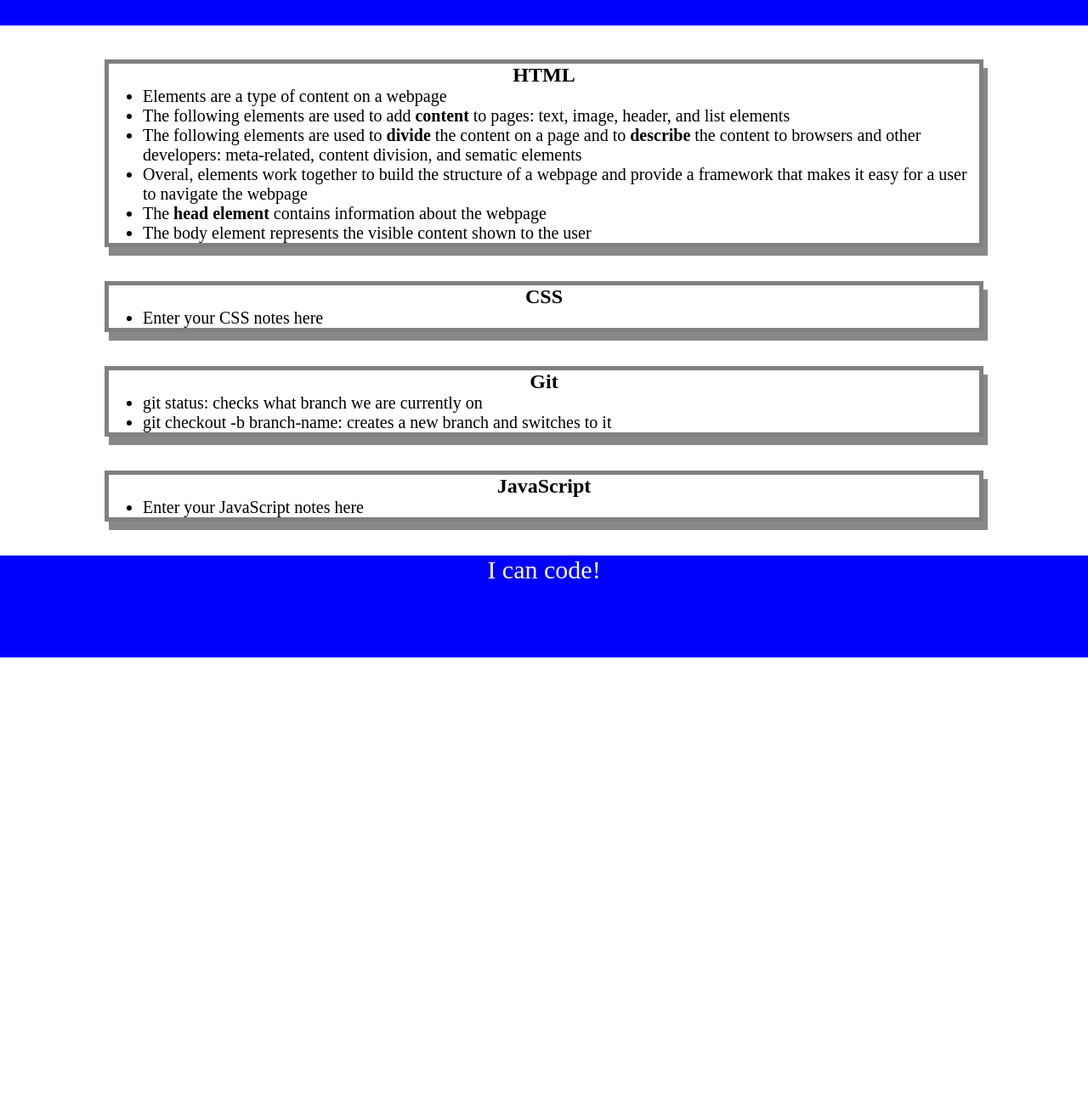
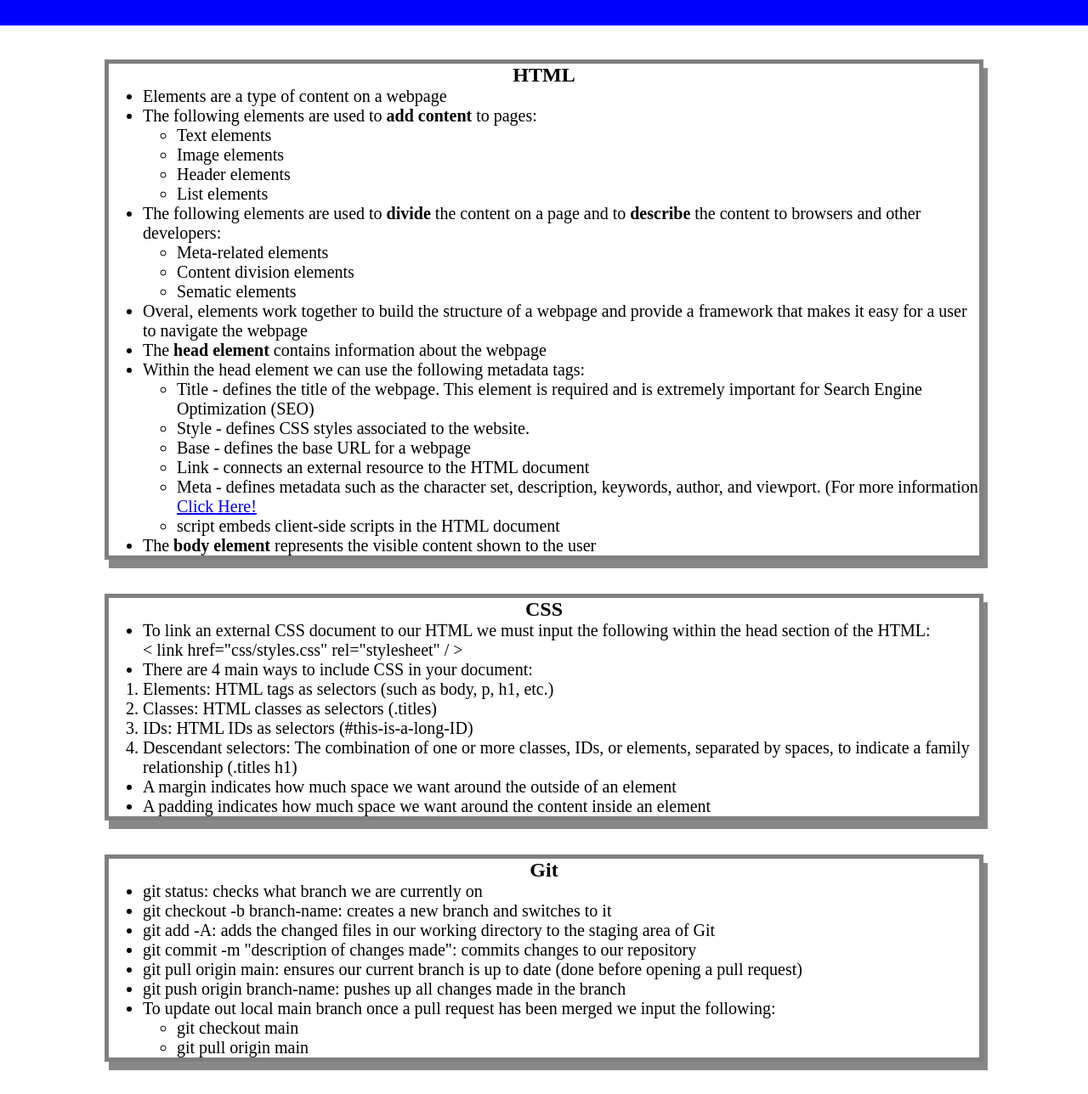
Before and after one commit to renfunny/Prework-Study-Guide, a plain HTML site: page index.html in a window 1280 px wide. Shown: the part 90-1378 px from the top of the page at 85% size. Before the commit the page ends 864 px from the top, so only its background shows below. Drawn offline with Linux system fonts and the light colour scheme.

Commit message:
Added CSS to project

```diff
--- a/index.html
+++ b/index.html
@@ -21,14 +21,24 @@
         <ul>
           <li>Elements are a type of content on a webpage</li>
           <li>
-            The following elements are used to add <strong>content</strong> to
-            pages: text, image, header, and list elements
+            The following elements are used to <strong>add content</strong> to
+            pages:
+            <ul>
+              <li>Text elements</li>
+              <li>Image elements</li>
+              <li>Header elements</li>
+              <li>List elements</li>
+            </ul>
           </li>
           <li>
             The following elements are used to <strong>divide</strong> the
             content on a page and to <strong>describe</strong> the content to
-            browsers and other developers: meta-related, content division, and
-            sematic elements
+            browsers and other developers:
+            <ul>
+              <li>Meta-related elements</li>
+              <li>Content division elements</li>
+              <li>Sematic elements</li>
+            </ul>
           </li>
           <li>
             Overal, elements work together to build the structure of a webpage
@@ -40,14 +50,62 @@
             webpage
           </li>
           <li>
-            The body element represents the visible content shown to the user
+            Within the head element we can use the following metadata tags:
+            <ul>
+              <li>
+                Title - defines the title of the webpage. This element is
+                required and is extremely important for Search Engine
+                Optimization (SEO)
+              </li>
+              <li>Style - defines CSS styles associated to the website.</li>
+              <li>Base - defines the base URL for a webpage</li>
+              <li>Link - connects an external resource to the HTML document</li>
+              <li>
+                Meta - defines metadata such as the character set, description,
+                keywords, author, and viewport. (For more information
+                <a href="https://www.w3schools.com/tags/tag_meta.asp"
+                  >Click Here!</a
+                >
+              </li>
+              <li>script embeds client-side scripts in the HTML document</li>
+            </ul>
+          </li>
+          <li>
+            The <strong>body element</strong> represents the visible content
+            shown to the user
           </li>
         </ul>
       </section>
       <section class="card" id="css-section">
         <h2>CSS</h2>
         <ul>
-          <li>Enter your CSS notes here</li>
+          <li>
+            To link an external CSS document to our HTML we must input the
+            following within the head section of the HTML:
+            <br />
+            < link href="css/styles.css" rel="stylesheet" / >
+          </li>
+          <li>There are 4 main ways to include CSS in your document:</li>
+          <ol>
+            <li>
+              Elements: HTML tags as selectors (such as body, p, h1, etc.)
+            </li>
+            <li>Classes: HTML classes as selectors (.titles)</li>
+            <li>IDs: HTML IDs as selectors (#this-is-a-long-ID)</li>
+            <li>
+              Descendant selectors: The combination of one or more classes, IDs,
+              or elements, separated by spaces, to indicate a family
+              relationship (.titles h1)
+            </li>
+          </ol>
+          <li>
+            A margin indicates how much space we want around the outside of an
+            element
+          </li>
+          <li>
+            A padding indicates how much space we want around the content inside
+            an element
+          </li>
         </ul>
       </section>
       <section class="card" id="git-section">
@@ -57,6 +115,30 @@
           <li>
             git checkout -b branch-name: creates a new branch and switches to it
           </li>
+          <li>
+            git add -A: adds the changed files in our working directory to the
+            staging area of Git
+          </li>
+          <li>
+            git commit -m "description of changes made": commits changes to our
+            repository
+          </li>
+          <li>
+            git pull origin main: ensures our current branch is up to date (done
+            before opening a pull request)
+          </li>
+          <li>
+            git push origin branch-name: pushes up all changes made in the
+            branch
+          </li>
+          <li>
+            To update out local main branch once a pull request has been merged
+            we input the following:
+          </li>
+          <ul>
+            <li>git checkout main</li>
+            <li>git pull origin main</li>
+          </ul>
         </ul>
       </section>
       <section class="card" id="javascript-section">
```
